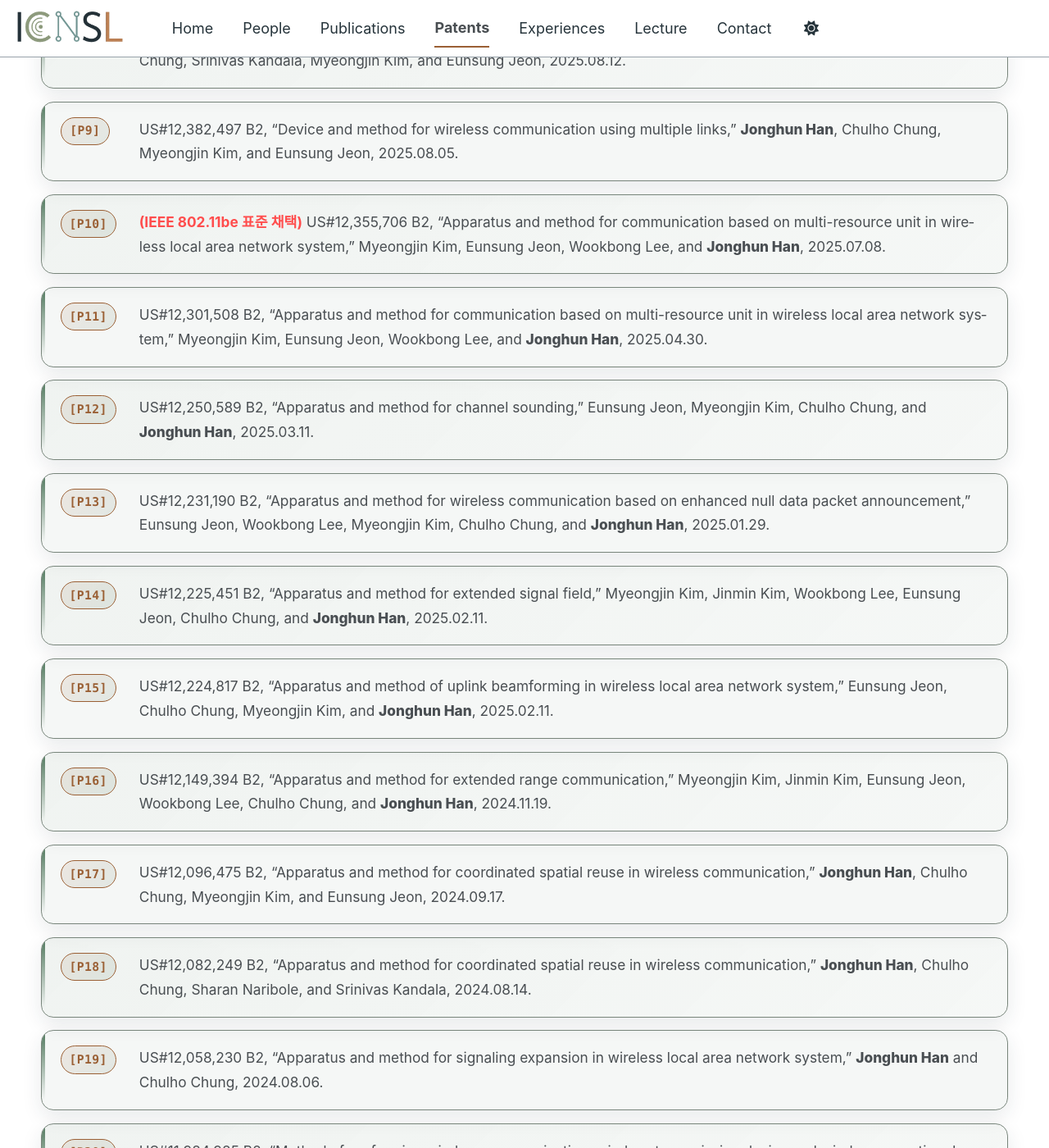
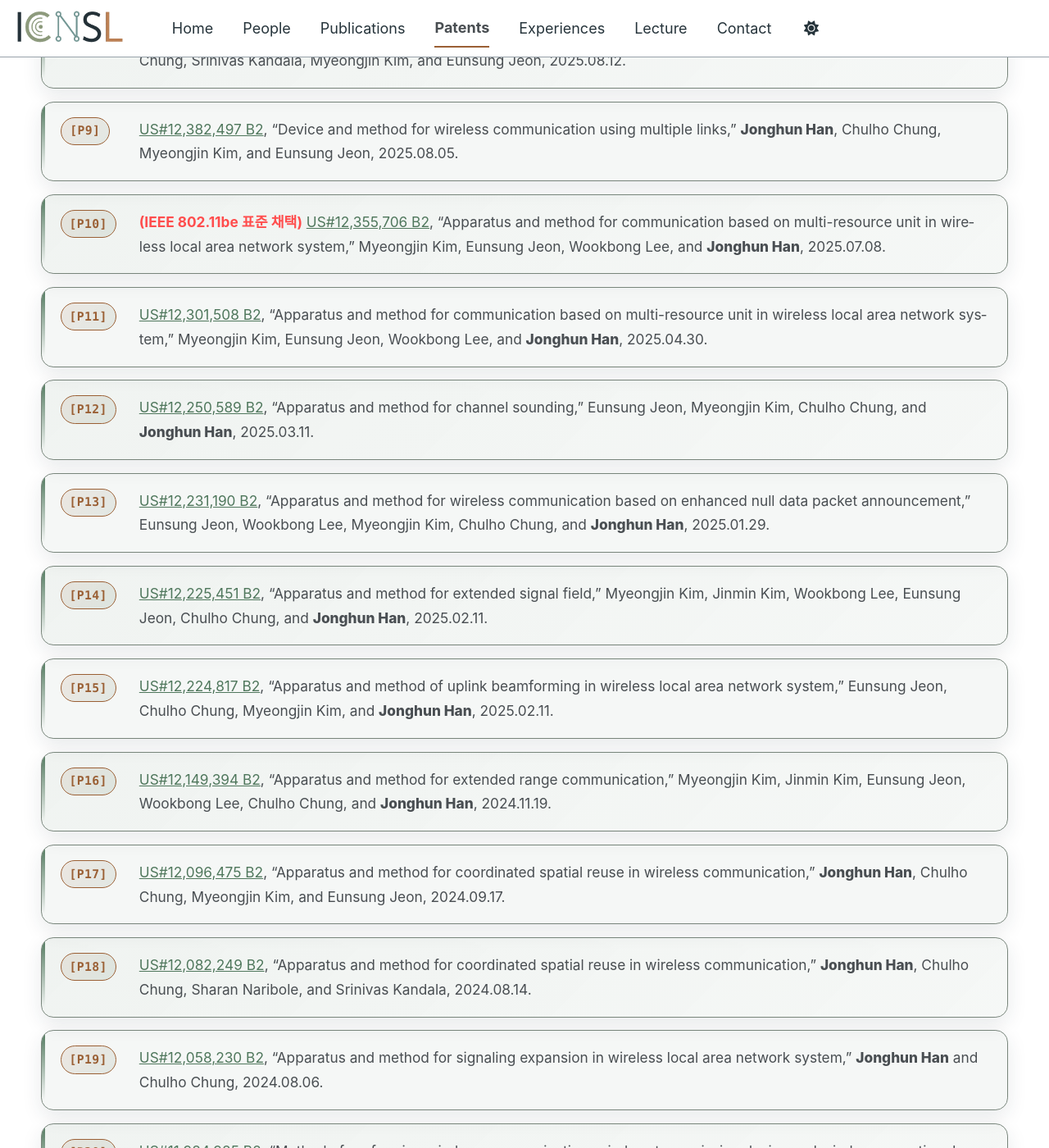
Before and after one commit to icnsl/icnsl.github.io, a Jekyll site: the page built from _pages/patents.md, in a window 1280 px wide and 1400 px high, scrolled down 1166 px. Shown: the whole window at 82% size. Built offline with Jekyll 4.4.1, drawn with Linux system fonts in a browser that asks for light colours; a script bundle is joined from its source files by our own code; library files that are not in the unit come from our copies; some of the changed text lies outside the part shown.

Commit message:
Show granted patent counts and link patent full texts
Display automatically calculated US, Korean, and total granted patent counts. Link all 30 patent numbers to verified full-text records in new tabs while preserving existing citations and numbering.

```diff
--- a/_pages/patents.md
+++ b/_pages/patents.md
@@ -4,18 +4,11 @@ permalink: /patents/
 author_profile: false
 hide_title: true
 ---
-<div class="icnsl-showcase icnsl-showcase--patents">
-<header class="icnsl-showcase__intro">
-  <div class="icnsl-showcase__glyph" aria-hidden="true"><i class="fas fa-certificate"></i></div>
-  <div class="icnsl-showcase__intro-copy">
-    <div class="icnsl-showcase__eyebrow">Intellectual Property</div>
-    <p class="icnsl-showcase__lead">Granted patents covering wireless communication, multi-link operation, channel access, and network systems.</p>
-    <div class="icnsl-showcase__tags" aria-label="Patent jurisdictions">
-      <span>United States</span><span>Republic of Korea</span>
-    </div>
-  </div>
-</header>
-
+{% comment %}
+특허 목록을 먼저 렌더링하여 기존 자동 번호로 국가별 등록 건수를 집계합니다.
+특허 항목을 추가하거나 삭제하면 상단 건수도 자동으로 갱신됩니다.
+{% endcomment %}
+{% capture patent_catalog %}
 <section class="icnsl-section" aria-labelledby="us-patents-heading">
   <h2 id="us-patents-heading" class="icnsl-section__heading">
     <span class="icnsl-section__icon" aria-hidden="true">📜</span>
@@ -36,7 +29,7 @@ pub-citation 안의 특허 정보만 수정하면 됩니다.
 <div class="pub-entry" id="pub-p{{ us_patent_no }}">
   <div class="pub-no">[P{{ us_patent_no }}]</div>
   <div class="pub-citation">
-    US#12,756,439 B2,
+    <a class="patent-link" href="https://patents.justia.com/patent/12756439" target="_blank" rel="noopener noreferrer" title="Read the full patent text (opens in a new tab)">US#12,756,439 B2</a>,
     “Apparatus and method of uplink beamforming in wireless local area network system,”
     Eunsung Jeon, Chulho Chung, Jinmin Kim, Ravi Hiranand Gidvani, Myeongjin Kim, and <strong>Jonghun Han</strong>,
     2026.10.06.
@@ -47,7 +40,7 @@ pub-citation 안의 특허 정보만 수정하면 됩니다.
 <div class="pub-entry" id="pub-p{{ us_patent_no }}">
   <div class="pub-no">[P{{ us_patent_no }}]</div>
   <div class="pub-citation">
-    US#12,719,639 B2,
+    <a class="patent-link" href="https://patents.justia.com/patent/12719639" target="_blank" rel="noopener noreferrer" title="Read the full patent text (opens in a new tab)">US#12,719,639 B2</a>,
     Method And Apparatus For Transmitting And Receiving Block ACK In Wireless Communication System Supporting Multi-link,”
     <strong>Jonghun Han</strong>, Chulho Chung, Seunghwan Oh, and Kyungik Cho,
     2026.08.25.
@@ -58,7 +51,7 @@ pub-citation 안의 특허 정보만 수정하면 됩니다.
 <div class="pub-entry" id="pub-p{{ us_patent_no }}">
   <div class="pub-no">[P{{ us_patent_no }}]</div>
   <div class="pub-citation">
-    US#12,701,614 B2,
+    <a class="patent-link" href="https://patents.justia.com/patent/12701614" target="_blank" rel="noopener noreferrer" title="Read the full patent text (opens in a new tab)">US#12,701,614 B2</a>,
     “Apparatus for Channel Access in WLAN System and Operating Method of the Apparatus,”
     <strong>Jonghun Han</strong>, Saewoong Bahk, and Jongyeon Park,
     2026.08.04.
@@ -69,7 +62,7 @@ pub-citation 안의 특허 정보만 수정하면 됩니다.
 <div class="pub-entry" id="pub-p{{ us_patent_no }}">
   <div class="pub-no">[P{{ us_patent_no }}]</div>
   <div class="pub-citation">
-    US#12,557,141 B2,
+    <a class="patent-link" href="https://patents.google.com/patent/US12557141B2/en" target="_blank" rel="noopener noreferrer" title="Read the full patent text (opens in a new tab)">US#12,557,141 B2</a>,
     “Methods, devices and systems for wireless communication using multi-link,”
     <strong>Jonghun Han</strong>, Chulho Chung, Myeongjin Kim, and Eunsung Jeon,
     2026.02.17.
@@ -80,7 +73,7 @@ pub-citation 안의 특허 정보만 수정하면 됩니다.
 <div class="pub-entry" id="pub-p{{ us_patent_no }}">
   <div class="pub-no">[P{{ us_patent_no }}]</div>
   <div class="pub-citation">
-    US#12,537,619 B2,
+    <a class="patent-link" href="https://patents.google.com/patent/US12537619B2/en" target="_blank" rel="noopener noreferrer" title="Read the full patent text (opens in a new tab)">US#12,537,619 B2</a>,
     “Apparatus and method for wireless communication based on puncturing,”
     Chulho Chung, <strong>Jonghun Han</strong>, Myeongjin Kim, and Eunsung Jeon,
     2026.01.27.
@@ -91,7 +84,7 @@ pub-citation 안의 특허 정보만 수정하면 됩니다.
 <div class="pub-entry" id="pub-p{{ us_patent_no }}">
   <div class="pub-no">[P{{ us_patent_no }}]</div>
   <div class="pub-citation">
-    US#12,526,648 B2,
+    <a class="patent-link" href="https://patents.justia.com/patent/12526648" target="_blank" rel="noopener noreferrer" title="Read the full patent text (opens in a new tab)">US#12,526,648 B2</a>,
     “Apparatus and method for channel sounding,”
     Eunsung Jeon, Myeongjin Kim, and <strong>Jonghun Han</strong>,
     2026.01.13.
@@ -102,7 +95,7 @@ pub-citation 안의 특허 정보만 수정하면 됩니다.
 <div class="pub-entry" id="pub-p{{ us_patent_no }}">
   <div class="pub-no">[P{{ us_patent_no }}]</div>
   <div class="pub-citation">
-    US#12,445,933 B2,
+    <a class="patent-link" href="https://patents.google.com/patent/US12445933B2/en" target="_blank" rel="noopener noreferrer" title="Read the full patent text (opens in a new tab)">US#12,445,933 B2</a>,
     “Apparatus and method for multi-link based wireless communication,”
     <strong>Jonghun Han</strong>, Chulho Chung, Myeongjin Kim, and Eunsung Jeon,
     2025.10.14.
@@ -113,7 +106,7 @@ pub-citation 안의 특허 정보만 수정하면 됩니다.
 <div class="pub-entry" id="pub-p{{ us_patent_no }}">
   <div class="pub-no">[P{{ us_patent_no }}]</div>
   <div class="pub-citation">
-    US#12,388,606 B2,
+    <a class="patent-link" href="https://patents.google.com/patent/US12388606B2/en" target="_blank" rel="noopener noreferrer" title="Read the full patent text (opens in a new tab)">US#12,388,606 B2</a>,
     “Apparatus and method for block acknowledgement within reduced duration,”
     <strong>Jonghun Han</strong>, Chulho Chung, Srinivas Kandala, Myeongjin Kim, and Eunsung Jeon,
     2025.08.12.
@@ -124,7 +117,7 @@ pub-citation 안의 특허 정보만 수정하면 됩니다.
 <div class="pub-entry" id="pub-p{{ us_patent_no }}">
   <div class="pub-no">[P{{ us_patent_no }}]</div>
   <div class="pub-citation">
-    US#12,382,497 B2,
+    <a class="patent-link" href="https://patents.google.com/patent/US12382497B2/en" target="_blank" rel="noopener noreferrer" title="Read the full patent text (opens in a new tab)">US#12,382,497 B2</a>,
     “Device and method for wireless communication using multiple links,”
     <strong>Jonghun Han</strong>, Chulho Chung, Myeongjin Kim, and Eunsung Jeon,
     2025.08.05.
@@ -136,7 +129,7 @@ pub-citation 안의 특허 정보만 수정하면 됩니다.
   <div class="pub-no">[P{{ us_patent_no }}]</div>
   <div class="pub-citation">
     <span class="pub-red">(IEEE 802.11be 표준 채택)</span>
-    US#12,355,706 B2,
+    <a class="patent-link" href="https://patents.google.com/patent/US12355706B2/en" target="_blank" rel="noopener noreferrer" title="Read the full patent text (opens in a new tab)">US#12,355,706 B2</a>,
     “Apparatus and method for communication based on multi-resource unit in wireless local area network system,”
     Myeongjin Kim, Eunsung Jeon, Wookbong Lee, and <strong>Jonghun Han</strong>,
     2025.07.08.
@@ -147,7 +140,7 @@ pub-citation 안의 특허 정보만 수정하면 됩니다.
 <div class="pub-entry" id="pub-p{{ us_patent_no }}">
   <div class="pub-no">[P{{ us_patent_no }}]</div>
   <div class="pub-citation">
-    US#12,301,508 B2,
+    <a class="patent-link" href="https://patents.google.com/patent/US12301508B2/en" target="_blank" rel="noopener noreferrer" title="Read the full patent text (opens in a new tab)">US#12,301,508 B2</a>,
     “Apparatus and method for communication based on multi-resource unit in wireless local area network system,”
     Myeongjin Kim, Eunsung Jeon, Wookbong Lee, and <strong>Jonghun Han</strong>,
     2025.04.30.
@@ -158,7 +151,7 @@ pub-citation 안의 특허 정보만 수정하면 됩니다.
 <div class="pub-entry" id="pub-p{{ us_patent_no }}">
   <div class="pub-no">[P{{ us_patent_no }}]</div>
   <div class="pub-citation">
-    US#12,250,589 B2,
+    <a class="patent-link" href="https://patents.google.com/patent/US12250589B2/en" target="_blank" rel="noopener noreferrer" title="Read the full patent text (opens in a new tab)">US#12,250,589 B2</a>,
     “Apparatus and method for channel sounding,”
     Eunsung Jeon, Myeongjin Kim, Chulho Chung, and <strong>Jonghun Han</strong>,
     2025.03.11.
@@ -169,7 +162,7 @@ pub-citation 안의 특허 정보만 수정하면 됩니다.
 <div class="pub-entry" id="pub-p{{ us_patent_no }}">
   <div class="pub-no">[P{{ us_patent_no }}]</div>
   <div class="pub-citation">
-    US#12,231,190 B2,
+    <a class="patent-link" href="https://patents.google.com/patent/US12231190B2/en" target="_blank" rel="noopener noreferrer" title="Read the full patent text (opens in a new tab)">US#12,231,190 B2</a>,
     “Apparatus and method for wireless communication based on enhanced null data packet announcement,”
     Eunsung Jeon, Wookbong Lee, Myeongjin Kim, Chulho Chung, and <strong>Jonghun Han</strong>,
     2025.01.29.
@@ -180,7 +173,7 @@ pub-citation 안의 특허 정보만 수정하면 됩니다.
 <div class="pub-entry" id="pub-p{{ us_patent_no }}">
   <div class="pub-no">[P{{ us_patent_no }}]</div>
   <div class="pub-citation">
-    US#12,225,451 B2,
+    <a class="patent-link" href="https://patents.google.com/patent/US12225451B2/en" target="_blank" rel="noopener noreferrer" title="Read the full patent text (opens in a new tab)">US#12,225,451 B2</a>,
     “Apparatus and method for extended signal field,”
     Myeongjin Kim, Jinmin Kim, Wookbong Lee, Eunsung Jeon, Chulho Chung, and <strong>Jonghun Han</strong>,
     2025.02.11.
@@ -191,7 +184,7 @@ pub-citation 안의 특허 정보만 수정하면 됩니다.
 <div class="pub-entry" id="pub-p{{ us_patent_no }}">
   <div class="pub-no">[P{{ us_patent_no }}]</div>
   <div class="pub-citation">
-    US#12,224,817 B2,
+    <a class="patent-link" href="https://patents.google.com/patent/US12224817B2/en" target="_blank" rel="noopener noreferrer" title="Read the full patent text (opens in a new tab)">US#12,224,817 B2</a>,
     “Apparatus and method of uplink beamforming in wireless local area network system,”
     Eunsung Jeon, Chulho Chung, Myeongjin Kim, and <strong>Jonghun Han</strong>,
     2025.02.11.
@@ -202,7 +195,7 @@ pub-citation 안의 특허 정보만 수정하면 됩니다.
 <div class="pub-entry" id="pub-p{{ us_patent_no }}">
   <div class="pub-no">[P{{ us_patent_no }}]</div>
   <div class="pub-citation">
-    US#12,149,394 B2,
+    <a class="patent-link" href="https://patents.justia.com/patent/12149394" target="_blank" rel="noopener noreferrer" title="Read the full patent text (opens in a new tab)">US#12,149,394 B2</a>,
     “Apparatus and method for extended range communication,”
     Myeongjin Kim, Jinmin Kim, Eunsung Jeon, Wookbong Lee, Chulho Chung, and <strong>Jonghun Han</strong>,
     2024.11.19.
@@ -213,7 +206,7 @@ pub-citation 안의 특허 정보만 수정하면 됩니다.
 <div class="pub-entry" id="pub-p{{ us_patent_no }}">
   <div class="pub-no">[P{{ us_patent_no }}]</div>
   <div class="pub-citation">
-    US#12,096,475 B2,
+    <a class="patent-link" href="https://patents.google.com/patent/US12096475B2/en" target="_blank" rel="noopener noreferrer" title="Read the full patent text (opens in a new tab)">US#12,096,475 B2</a>,
     “Apparatus and method for coordinated spatial reuse in wireless communication,”
     <strong>Jonghun Han</strong>, Chulho Chung, Myeongjin Kim, and Eunsung Jeon,
     2024.09.17.
@@ -224,7 +217,7 @@ pub-citation 안의 특허 정보만 수정하면 됩니다.
 <div class="pub-entry" id="pub-p{{ us_patent_no }}">
   <div class="pub-no">[P{{ us_patent_no }}]</div>
   <div class="pub-citation">
-    US#12,082,249 B2,
+    <a class="patent-link" href="https://patents.google.com/patent/US12082249B2/en" target="_blank" rel="noopener noreferrer" title="Read the full patent text (opens in a new tab)">US#12,082,249 B2</a>,
     “Apparatus and method for coordinated spatial reuse in wireless communication,”
     <strong>Jonghun Han</strong>, Chulho Chung, Sharan Naribole, and Srinivas Kandala,
     2024.08.14.
@@ -235,7 +228,7 @@ pub-citation 안의 특허 정보만 수정하면 됩니다.
 <div class="pub-entry" id="pub-p{{ us_patent_no }}">
   <div class="pub-no">[P{{ us_patent_no }}]</div>
   <div class="pub-citation">
-    US#12,058,230 B2,
+    <a class="patent-link" href="https://patents.google.com/patent/US12058230B2/en" target="_blank" rel="noopener noreferrer" title="Read the full patent text (opens in a new tab)">US#12,058,230 B2</a>,
     “Apparatus and method for signaling expansion in wireless local area network system,”
     <strong>Jonghun Han</strong> and Chulho Chung,
     2024.08.06.
@@ -246,7 +239,7 @@ pub-citation 안의 특허 정보만 수정하면 됩니다.
 <div class="pub-entry" id="pub-p{{ us_patent_no }}">
   <div class="pub-no">[P{{ us_patent_no }}]</div>
   <div class="pub-citation">
-    US#11,984,985 B2,
+    <a class="patent-link" href="https://patents.google.com/patent/US11984985B2/en" target="_blank" rel="noopener noreferrer" title="Read the full patent text (opens in a new tab)">US#11,984,985 B2</a>,
     “Method of performing wireless communication, wireless transmission device and wireless reception device performing the same,”
     <strong>Jonghun Han</strong> and Chulho Chung,
     2024.05.14.
@@ -257,7 +250,7 @@ pub-citation 안의 특허 정보만 수정하면 됩니다.
 <div class="pub-entry" id="pub-p{{ us_patent_no }}">
   <div class="pub-no">[P{{ us_patent_no }}]</div>
   <div class="pub-citation">
-    US#11,979,866 B2,
+    <a class="patent-link" href="https://patents.google.com/patent/US11979866B2/en" target="_blank" rel="noopener noreferrer" title="Read the full patent text (opens in a new tab)">US#11,979,866 B2</a>,
     “Apparatus and method for channel sounding based on aggregated physical protocol data unit,”
     Eunsung Jeon, Wookbong Lee, Myeongjin Kim, Chulho Chung, and <strong>Jonghun Han</strong>,
     2024.05.07.
@@ -268,7 +261,7 @@ pub-citation 안의 특허 정보만 수정하면 됩니다.
 <div class="pub-entry" id="pub-p{{ us_patent_no }}">
   <div class="pub-no">[P{{ us_patent_no }}]</div>
   <div class="pub-citation">
-    US#11,595,994 B2,
+    <a class="patent-link" href="https://patents.google.com/patent/US11595994B2/en" target="_blank" rel="noopener noreferrer" title="Read the full patent text (opens in a new tab)">US#11,595,994 B2</a>,
     “Apparatus and method for coordinated spatial reuse in wireless communication,”
     <strong>Jonghun Han</strong>, Chulho Chung, Sharan Naribole, and Srinivas Kandala,
     2023.02.28.
@@ -279,7 +272,7 @@ pub-citation 안의 특허 정보만 수정하면 됩니다.
 <div class="pub-entry" id="pub-p{{ us_patent_no }}">
   <div class="pub-no">[P{{ us_patent_no }}]</div>
   <div class="pub-citation">
-    US#11,387,877 B2,
+    <a class="patent-link" href="https://patents.justia.com/patent/11387877" target="_blank" rel="noopener noreferrer" title="Read the full patent text (opens in a new tab)">US#11,387,877 B2</a>,
     “Device and method using adaptive codebook for dual beamforming feedback and wireless communication system including the same,”
     Eunsung Jeon, Wookbong Lee, Myeongjin Kim, and <strong>Jonghun Han</strong>,
     2022.07.12.
@@ -290,7 +283,7 @@ pub-citation 안의 특허 정보만 수정하면 됩니다.
 <div class="pub-entry" id="pub-p{{ us_patent_no }}">
   <div class="pub-no">[P{{ us_patent_no }}]</div>
   <div class="pub-citation">
-    US#11,381,366 B2,
+    <a class="patent-link" href="https://patents.google.com/patent/US11381366B2/en" target="_blank" rel="noopener noreferrer" title="Read the full patent text (opens in a new tab)">US#11,381,366 B2</a>,
     “Wireless communication devices for transmitting data using spatial reuse and data communication methods using the same,”
     <strong>Jonghun Han</strong>, Young-Wook Son, Sung-Hyun Choi, Seong-Won Kim, and Kang-hyun Lee,
     2022.07.05.
@@ -301,7 +294,7 @@ pub-citation 안의 특허 정보만 수정하면 됩니다.
 <div class="pub-entry" id="pub-p{{ us_patent_no }}">
   <div class="pub-no">[P{{ us_patent_no }}]</div>
   <div class="pub-citation">
-    US#8,260,270 B2,
+    <a class="patent-link" href="https://patents.google.com/patent/US8260270B2/en" target="_blank" rel="noopener noreferrer" title="Read the full patent text (opens in a new tab)">US#8,260,270 B2</a>,
     “Femto BS for reducing inter-cell interference and method for transmitting signal using the same,”
     Sung Guk Yoon, <strong>Jonghun Han</strong>, Sae Woong Bahk, Young Han Kim, and Ik Hyeon Kim,
     2012.09.04.
@@ -331,7 +324,7 @@ pub-citation 안의 특허 정보만 수정하면 됩니다.
 <div class="pub-entry" id="pub-pk{{ kr_patent_no }}">
   <div class="pub-no">[PK{{ kr_patent_no }}]</div>
   <div class="pub-citation">
-    KR#10-2976771,
+    <a class="patent-link" href="https://patents.google.com/patent/KR102976771B1/ko" target="_blank" rel="noopener noreferrer" title="특허 원문 보기 (새 탭에서 열림)">KR#10-2976771</a>,
     “시 민감 네트워크 패킷의 무선 송수신 시 데이터 송수신 방법 및 장치,”
     Ilmu Byun, <strong>Jonghun Han</strong>, Youngju Kim, Sungsoo Park, and Yong-ki Yoon,
     2026.06.09.
@@ -342,7 +335,7 @@ pub-citation 안의 특허 정보만 수정하면 됩니다.
 <div class="pub-entry" id="pub-pk{{ kr_patent_no }}">
   <div class="pub-no">[PK{{ kr_patent_no }}]</div>
   <div class="pub-citation">
-    KR#10-2976784,
+    <a class="patent-link" href="https://patents.google.com/patent/KR102976784B1/ko" target="_blank" rel="noopener noreferrer" title="특허 원문 보기 (새 탭에서 열림)">KR#10-2976784</a>,
     “시 민감 네트워크 패킷의 무선 송수신을 위한 무선 플로우 해지 방법 및 장치,”
     Ilmu Byun, <strong>Jonghun Han</strong>, Youngju Kim, Sungsoo Park, and Yong-ki Yoon,
     2026.06.09.
@@ -353,7 +346,7 @@ pub-citation 안의 특허 정보만 수정하면 됩니다.
 <div class="pub-entry" id="pub-pk{{ kr_patent_no }}">
   <div class="pub-no">[PK{{ kr_patent_no }}]</div>
   <div class="pub-citation">
-    KR#10-2894598,
+    <a class="patent-link" href="https://patents.google.com/patent/KR102894598B1/ko" target="_blank" rel="noopener noreferrer" title="특허 원문 보기 (새 탭에서 열림)">KR#10-2894598</a>,
     “고장 방지 기능을 갖는 멀티-억세스 에지 컴퓨팅 시스템 및 이의 고장 방지 방법,”
     Seongho Kwon, Ilmu Byun, Youngju Kim, Sungsoo Park, and <strong>Jonghun Han</strong>,
     2025.11.28.
@@ -364,7 +357,7 @@ pub-citation 안의 특허 정보만 수정하면 됩니다.
 <div class="pub-entry" id="pub-pk{{ kr_patent_no }}">
   <div class="pub-no">[PK{{ kr_patent_no }}]</div>
   <div class="pub-citation">
-    KR#10-2755897,
+    <a class="patent-link" href="https://patents.google.com/patent/KR102755897B1/ko" target="_blank" rel="noopener noreferrer" title="특허 원문 보기 (새 탭에서 열림)">KR#10-2755897</a>,
     “EDCA 파라미터를 동적으로 조절하는 방법 및 장치,”
     <strong>Jonghun Han</strong>, Jung-tai Kim, and Yong-ki Yoon,
     2025.01.13.
@@ -375,7 +368,7 @@ pub-citation 안의 특허 정보만 수정하면 됩니다.
 <div class="pub-entry" id="pub-pk{{ kr_patent_no }}">
   <div class="pub-no">[PK{{ kr_patent_no }}]</div>
   <div class="pub-citation">
-    KR#10-2572878,
+    <a class="patent-link" href="https://patents.google.com/patent/KR102572878B1/ko" target="_blank" rel="noopener noreferrer" title="특허 원문 보기 (새 탭에서 열림)">KR#10-2572878</a>,
     “공간 재사용을 이용하여 데이터를 전송하는 무선 통신 장치 및 이를 이용한 데이터 통신 방법,”
     <strong>Jonghun Han</strong>, Young-Wook Son, Sung-Hyun Choi, Seong-Won Kim, and Kang-Hyun Lee,
     2023.08.30.
@@ -384,4 +377,19 @@ pub-citation 안의 특허 정보만 수정하면 됩니다.
 
 </div>
 </section>
+{% endcapture %}
+
+<div class="icnsl-showcase icnsl-showcase--patents">
+<header class="icnsl-showcase__intro">
+  <div class="icnsl-showcase__glyph" aria-hidden="true"><i class="fas fa-certificate"></i></div>
+  <div class="icnsl-showcase__intro-copy">
+    <div class="icnsl-showcase__eyebrow">Intellectual Property</div>
+    <p class="icnsl-showcase__lead">Granted patents covering wireless communication, multi-link operation, channel access, and network systems.</p>
+    <div class="icnsl-showcase__tags" aria-label="Granted patent counts">
+      <span>United States · {{ us_patent_no }} granted</span><span>Republic of Korea · {{ kr_patent_no }} granted</span><span>Total · {{ us_patent_no | plus: kr_patent_no }} granted</span>
+    </div>
+  </div>
+</header>
+
+{{ patent_catalog }}
 </div>
```
